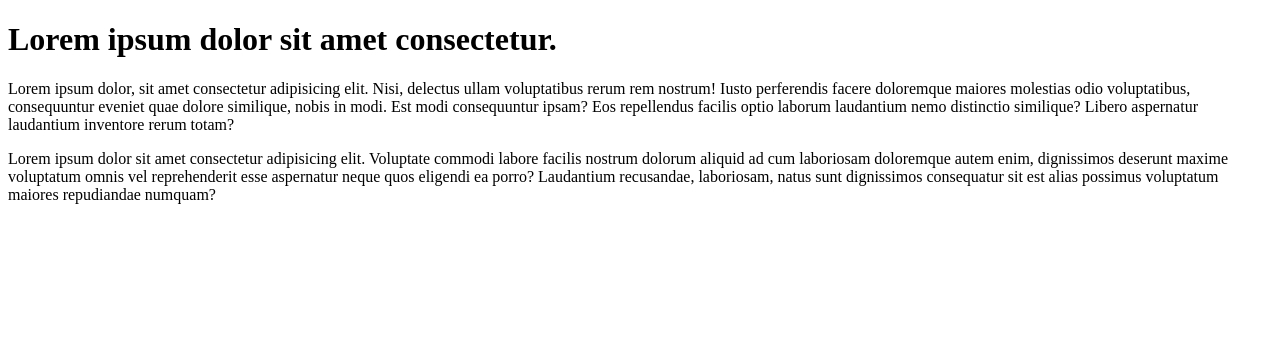
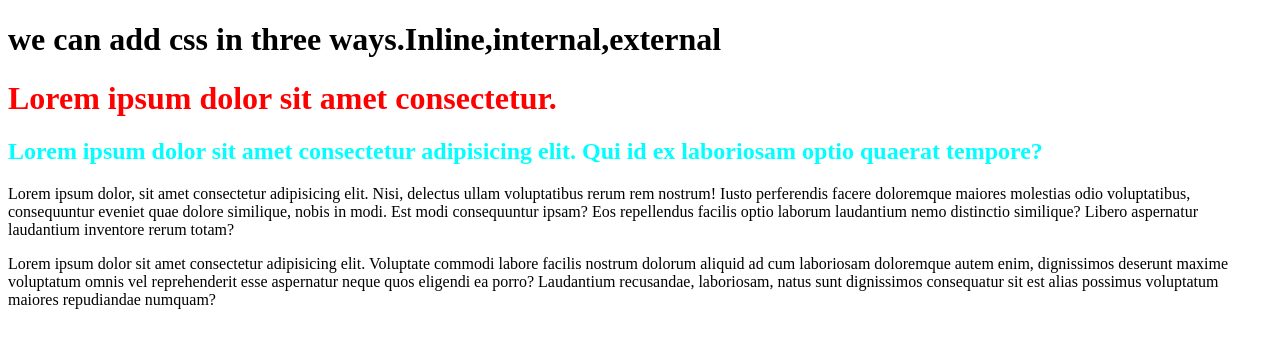
Before and after one commit to imranJavaDeveloper/CSS-PRACTICE, a plain HTML site: page 01 Add CSS IN HTML/index.html in a window 1280 px wide. Drawn offline with Linux system fonts and the light colour scheme.

Commit message:
css practice

```diff
--- /dev/null
+++ b/01 Add CSS IN HTML/External.css
@@ -0,0 +1,3 @@
+p{
+    color: green;
+}
--- a/01 Basic/index.html
+++ b/01 Add CSS IN HTML/index.html
@@ -4,9 +4,21 @@
     <meta charset="UTF-8">
     <meta name="viewport" content="width=device-width, initial-scale=1.0">
     <title>Document</title>
+
+    <link rel="stylesheet" href="style.css">
+
+    <style>
+        h2{
+            color: aqua;
+        }
+    </style>
 </head>
 <body>
-       <h1>Lorem ipsum dolor sit amet consectetur.</h1>
+        <h1> we can add css in three ways.Inline,internal,external</h1>
+    <!-- inline css-->
+       <h1 style="color: red;">Lorem ipsum dolor sit amet consectetur.</h1>
+
+       <h2>Lorem ipsum dolor sit amet consectetur adipisicing elit. Qui id ex laboriosam optio quaerat tempore?</h2>
 
        <p>Lorem ipsum dolor, sit amet consectetur adipisicing elit. Nisi, delectus ullam voluptatibus rerum rem nostrum! Iusto perferendis facere doloremque maiores molestias odio voluptatibus, consequuntur eveniet quae dolore similique, nobis in modi. Est modi consequuntur ipsam? Eos repellendus facilis optio laborum laudantium nemo distinctio similique? Libero aspernatur laudantium inventore rerum totam?</p>
 
```
